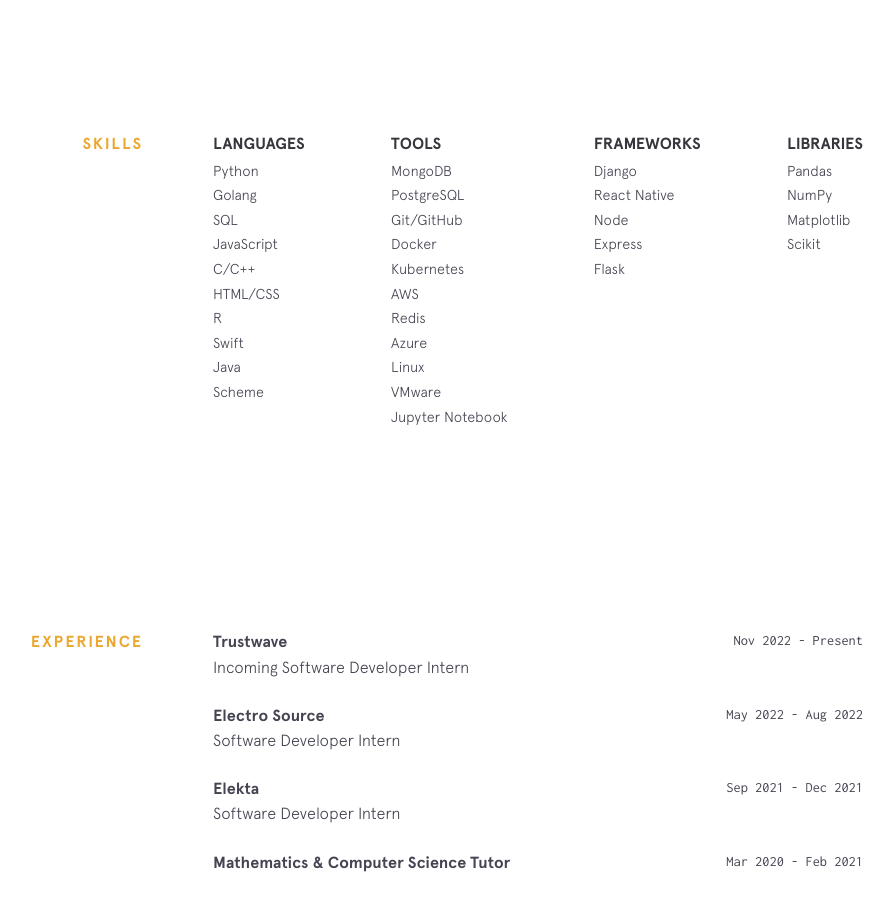
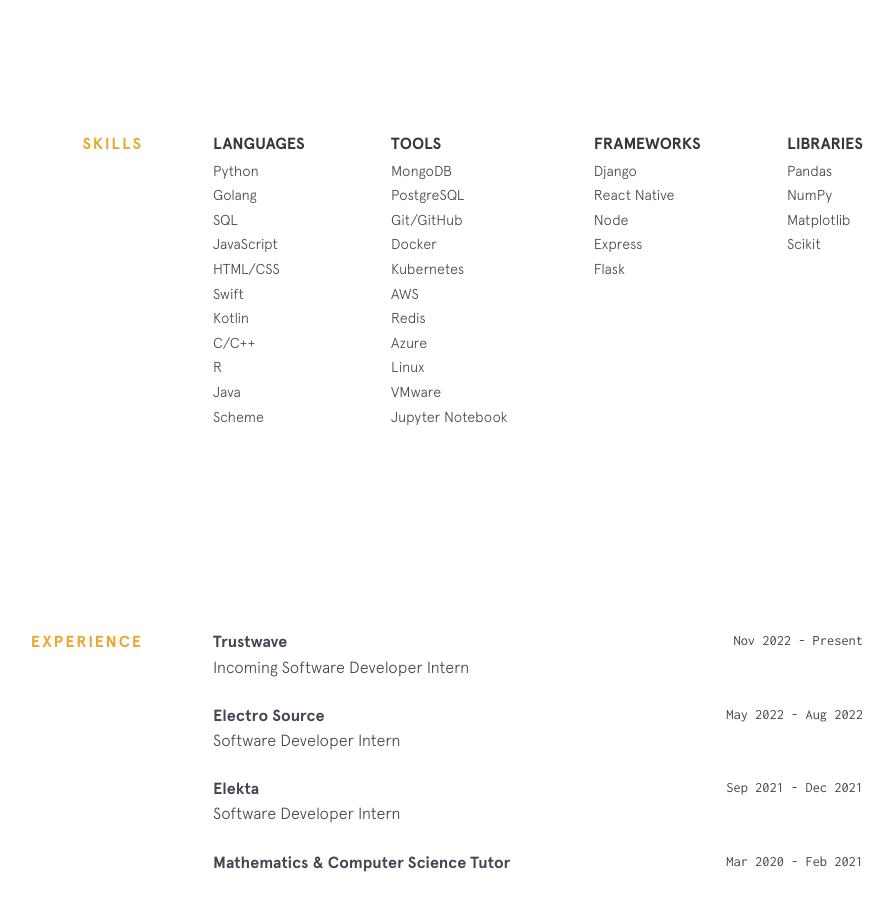
Before and after one commit to rohanxminocha/personal-website-v1, a Jekyll site: the page built from index.html, in a window 1280 px wide and 900 px high, scrolled down 1539 px. Shown: the whole window, without its empty margins (237-1131 px from the left). Built offline with Jekyll 4.4.1, drawn with Linux system fonts in a browser that asks for light colours; nearby versions of some CDN libraries.

Commit message:
Update skills.yml

```diff
--- a/_data/skills.yml
+++ b/_data/skills.yml
@@ -3,10 +3,11 @@
   - item: Golang
   - item: SQL
   - item: JavaScript
+  - item: HTML/CSS
+  - item: Swift
+  - item: Kotlin
   - item: C/C++
-  - item: HTML/CSS
   - item: R
-  - item: Swift
   - item: Java
   - item: Scheme
 
```
